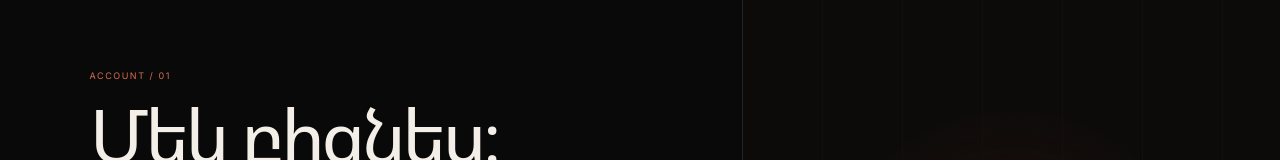
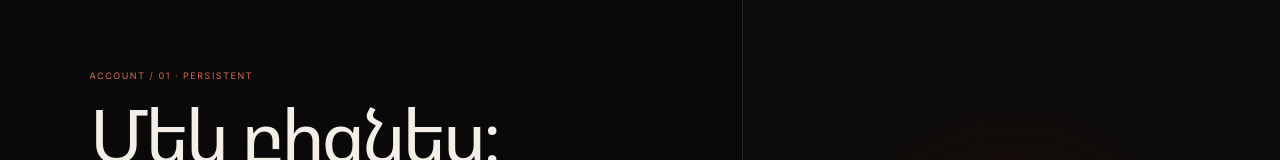
Before and after one commit to margaryanlabs/Hay_engine, a Next.js app: page /login in a window 1280 px wide. Shown: the part 121-281 px from the top of the page. Built offline with nearby package versions, Linux system fonts and the light colour scheme; no server answers.

Commit message:
feat: make account screen graceful in demo mode

```diff
--- a/components/LoginForm.tsx
+++ b/components/LoginForm.tsx
@@ -1,16 +1,29 @@
 "use client";
 
-import { FormEvent, useState } from "react";
+import { FormEvent, useEffect, useState } from "react";
 import { createClient } from "@/lib/supabase/client";
 import HayLogo from "./HayLogo";
+
+type SetupStatus = { mode?: "demo" | "persistent"; persistence?: { supabase?: boolean } };
 
 export default function LoginForm() {
   const [email, setEmail] = useState("");
   const [busy, setBusy] = useState(false);
   const [message, setMessage] = useState("");
+  const [setup, setSetup] = useState<SetupStatus | null>(null);
+
+  useEffect(() => {
+    fetch("/api/setup/status").then(response => response.json()).then(setSetup).catch(() => setSetup({ mode: "demo" }));
+  }, []);
+
+  const persistenceReady = setup?.persistence?.supabase === true;
 
   async function signIn(event: FormEvent) {
     event.preventDefault();
+    if (!persistenceReady) {
+      setMessage("HAY is running in demo mode. A dedicated HAY Supabase project must be activated before accounts and social connections can be saved.");
+      return;
+    }
     setBusy(true); setMessage("");
     try {
       const supabase = createClient();
@@ -23,5 +36,5 @@ export default function LoginForm() {
     } finally { setBusy(false); }
   }
 
-  return <main className="loginPage"><section className="loginPanel"><a href="/"><HayLogo /></a><div className="loginIndex">ACCOUNT / 01</div><h1>Մեկ բիզնես։<br/><span>Մեկ մարքեթինգային ուղեղ։</span></h1><p>Sign in to save businesses, connect social channels, keep Creator projects and run HAY Marketing OS continuously.</p><form onSubmit={signIn}><label>Email<input required type="email" value={email} onChange={(event) => setEmail(event.target.value)} placeholder="you@company.am" /></label><button className="hayPrimary" disabled={busy}>{busy ? "···" : "Continue with secure link"}</button></form>{message && <div className="loginMessage">{message}</div>}<small>HAY never asks for your Instagram, TikTok or YouTube password. Social accounts connect through provider authorization.</small></section><aside className="loginAside"><div className="loginGlyph">Հ</div><div><span>ANALYZE</span><span>STRATEGIZE</span><span>CREATE</span><span>PUBLISH</span><span>LEARN</span></div></aside></main>;
+  return <main className="loginPage"><section className="loginPanel"><a href="/"><HayLogo /></a><div className="loginIndex">ACCOUNT / 01 · {setup?.mode?.toUpperCase() || "CHECKING"}</div><h1>Մեկ բիզնես։<br/><span>Մեկ մարքեթինգային ուղեղ։</span></h1><p>{persistenceReady ? "Sign in to save businesses, connect social channels, keep Creator projects and run HAY Marketing OS continuously." : "Demo mode is active: strategy and Creator can be explored while persistent accounts and social authorization wait for the dedicated HAY database."}</p><form onSubmit={signIn}><label>Email<input required type="email" value={email} onChange={(event) => setEmail(event.target.value)} placeholder="you@company.am" disabled={!persistenceReady} /></label><button className="hayPrimary" disabled={busy || !persistenceReady}>{busy ? "···" : persistenceReady ? "Continue with secure link" : "Persistence not activated"}</button></form>{!persistenceReady && <a href="/" className="haySecondary" style={{display:"inline-flex",marginTop:12,textDecoration:"none"}}>Continue in demo mode →</a>}{message && <div className="loginMessage">{message}</div>}<small>HAY never asks for your Instagram, TikTok or YouTube password. Social accounts connect through provider authorization.</small></section><aside className="loginAside"><div className="loginGlyph">Հ</div><div><span>ANALYZE</span><span>STRATEGIZE</span><span>CREATE</span><span>PUBLISH</span><span>LEARN</span></div></aside></main>;
 }
```
